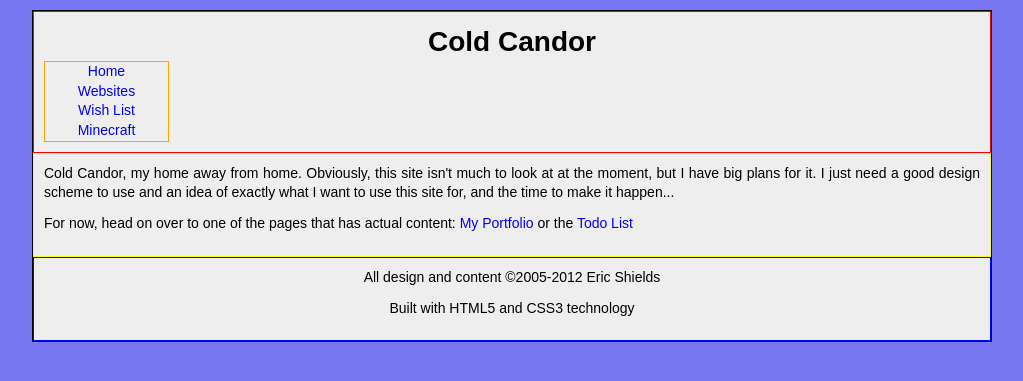
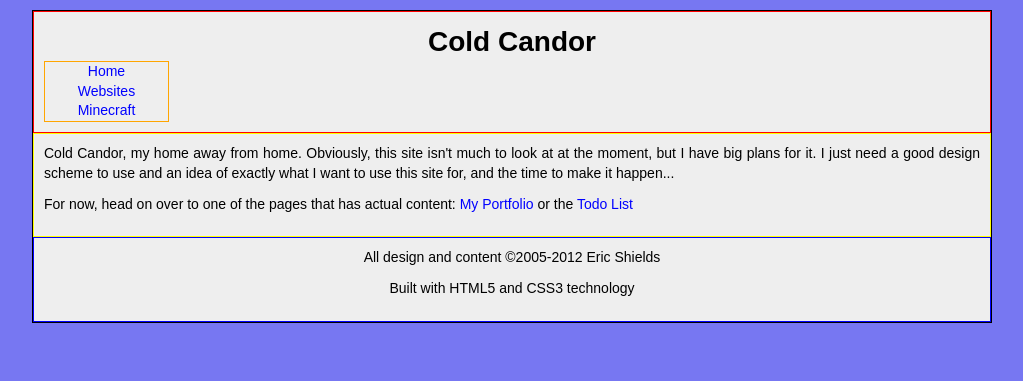
Before and after one commit to coldcandor/website, a PHP site: page /index.php in a window 1280 px wide. Shown: the top 381 px of the page, without its empty margins (128-1151 px from the left). Run offline with PHP 8.4, Linux system fonts and the light colour scheme.

Commit message:
Remove wishlist from links

```diff
--- a/includes/links.php
+++ b/includes/links.php
@@ -3,7 +3,6 @@
 			<ul>
 				<li><a href="index.php">Home</a></li>
 				<li><a href="webpages.php">Websites</a></li>
-				<li><a href="wishlist.php">Wish List</a></li>
 				<li><a href="minecraft.php">Minecraft</a></li>
 			</ul>
 		</nav>
```
